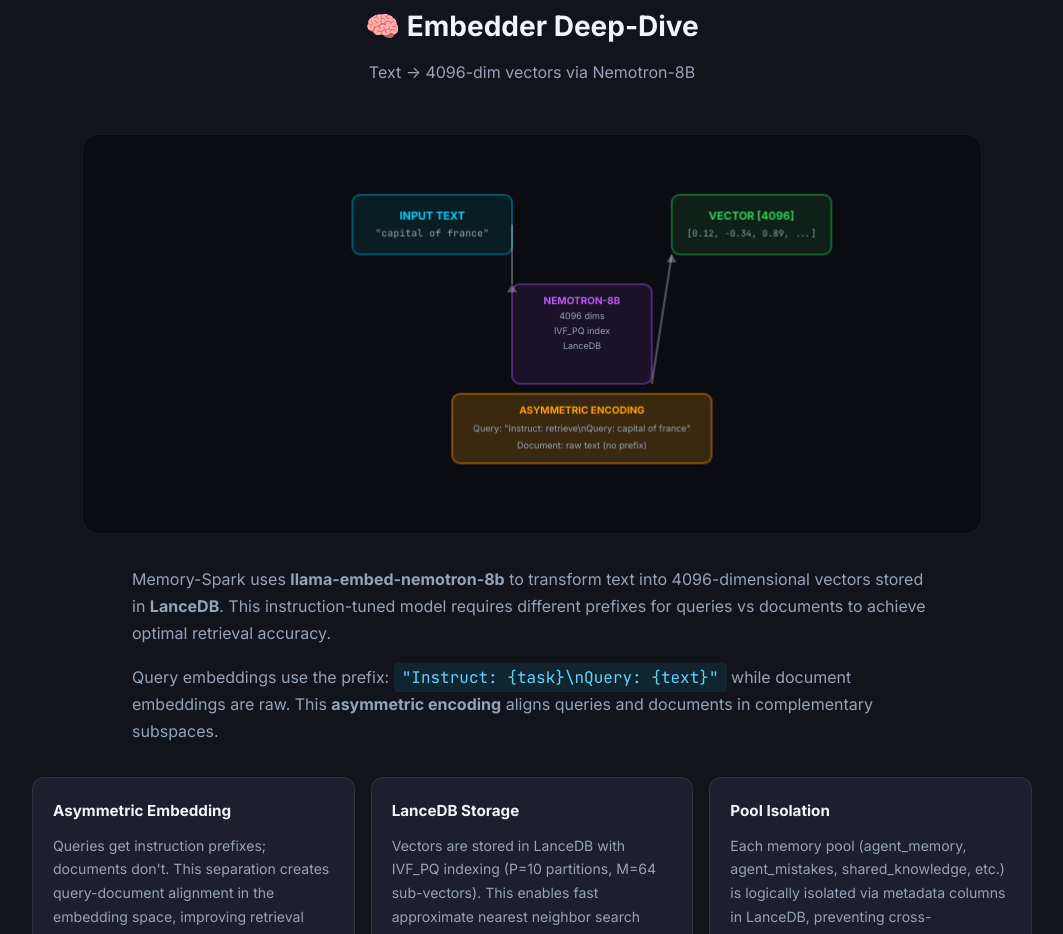
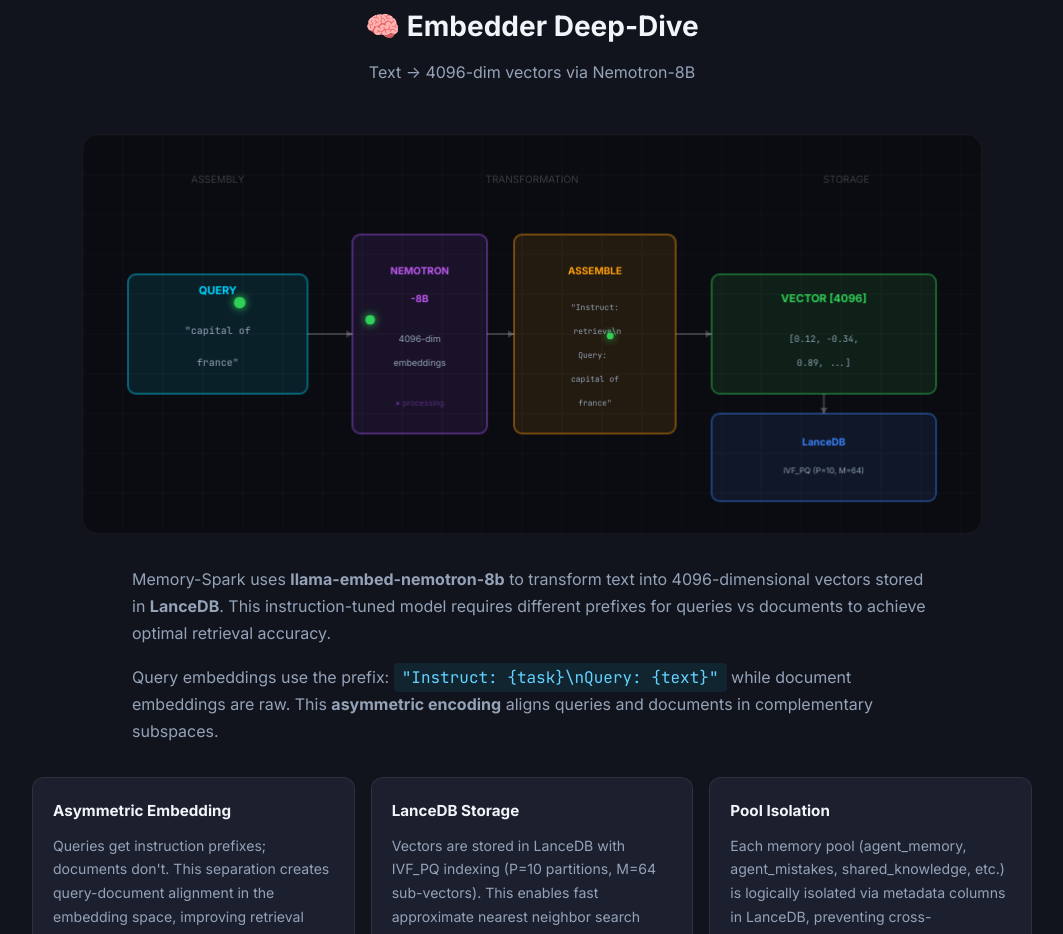
Before and after one commit to kleinpanic/memory-spark, a website: page docs-site/index.html in a window 1280 px wide. Shown: the part 7458-8392 px from the top of the page, without its empty margins (108-1171 px from the left). Drawn offline with Linux system fonts and the light colour scheme.

Commit message:
Improve Embedder animation: add particle flow, LanceDB storage, educational pipeline

```diff
--- a/docs-site/index.html
+++ b/docs-site/index.html
@@ -2261,7 +2261,7 @@
     requestAnimationFrame(animate);
 })();
 
-// Embedder Deep Dive Animation
+// Embedder Deep Dive Animation - Educational Pipeline
 (function() {
     const canvas = document.getElementById('embedder-canvas');
     if (!canvas) return;
@@ -2280,106 +2280,235 @@
     const W = () => canvas.offsetWidth;
     const H = () => canvas.offsetHeight;
 
-    // Draw text → vector visualization
+    // Animated particles
+    const particles = [];
+
+    class EmbedParticle {
+        constructor() {
+            this.t = 0;
+            this.speed = 0.015 + Math.random() * 0.01;
+            this.y = H() * 0.4 + Math.random() * H() * 0.2;
+            this.size = 3 + Math.random() * 3;
+            this.color = Math.random() > 0.5 ? '#00d4ff' : '#30d158';
+        }
+
+        update() {
+            this.t += this.speed;
+            return this.t < 1;
+        }
+
+        draw(ctx) {
+            const w = W();
+            const startX = w * 0.15;
+            const modelX = w * 0.35;
+            const endX = w * 0.75;
+
+            let x;
+            if (this.t < 0.4) {
+                // Phase 1: Text → Model
+                x = startX + (modelX - startX) * (this.t / 0.4);
+            } else if (this.t < 0.6) {
+                // Phase 2: Inside model (processing)
+                x = modelX;
+            } else {
+                // Phase 3: Model → Vector
+                x = modelX + (endX - modelX) * ((this.t - 0.6) / 0.4);
+            }
+
+            // Draw particle with glow
+            ctx.beginPath();
+            ctx.arc(x, this.y, this.size, 0, Math.PI * 2);
+            ctx.fillStyle = this.color;
+            ctx.shadowColor = this.color;
+            ctx.shadowBlur = 8;
+            ctx.fill();
+            ctx.shadowBlur = 0;
+        }
+    }
+
+    let frameCount = 0;
+
     function drawEmbeddingPipeline() {
         ctx.clearRect(0, 0, canvas.width, canvas.height);
-
-        const centerX = W() / 2;
-        const centerY = H() / 2;
-
-        // Draw input text box
-        ctx.fillStyle = 'rgba(6,182,212,0.1)';
-        ctx.strokeStyle = 'rgba(6,182,212,0.4)';
+        frameCount++;
+
+        const w = W();
+        const h = H();
+
+        // Draw background grid
+        ctx.strokeStyle = 'rgba(255,255,255,0.03)';
+        ctx.lineWidth = 1;
+        for (let x = 0; x < w; x += 40) {
+            ctx.beginPath();
+            ctx.moveTo(x, 0);
+            ctx.lineTo(x, h);
+            ctx.stroke();
+        }
+        for (let y = 0; y < h; y += 40) {
+            ctx.beginPath();
+            ctx.moveTo(0, y);
+            ctx.lineTo(w, y);
+            ctx.stroke();
+        }
+
+        // Section labels
+        ctx.font = '10px Inter';
+        ctx.fillStyle = 'rgba(255,255,255,0.2)';
+        ctx.textAlign = 'center';
+        ctx.fillText('ASSEMBLY', w * 0.15, h * 0.12);
+        ctx.fillText('TRANSFORMATION', w * 0.5, h * 0.12);
+        ctx.fillText('STORAGE', w * 0.85, h * 0.12);
+
+        // 1. Input box (Query)
+        ctx.fillStyle = 'rgba(0,212,255,0.1)';
+        ctx.strokeStyle = 'rgba(0,212,255,0.4)';
         ctx.lineWidth = 2;
         ctx.beginPath();
-        ctx.roundRect(centerX - 180, H() * 0.15, 160, 60, 8);
+        ctx.roundRect(w * 0.05, h * 0.35, w * 0.2, h * 0.3, 8);
         ctx.fill();
         ctx.stroke();
 
         ctx.fillStyle = '#00d4ff';
         ctx.font = 'bold 11px Inter';
         ctx.textAlign = 'center';
-        ctx.fillText('INPUT TEXT', centerX - 100, H() * 0.15 + 25);
+        ctx.fillText('QUERY', w * 0.15, h * 0.40);
         ctx.font = '10px JetBrains Mono';
         ctx.fillStyle = '#94a3b8';
-        ctx.fillText('"capital of france"', centerX - 100, H() * 0.15 + 42);
-
-        // Draw model box
+        ctx.fillText('"capital of', w * 0.15, h * 0.50);
+        ctx.fillText('france"', w * 0.15, h * 0.58);
+
+        // 2. Model box (Nemotron-8B)
         ctx.fillStyle = 'rgba(168,85,247,0.1)';
         ctx.strokeStyle = 'rgba(168,85,247,0.4)';
         ctx.beginPath();
-        ctx.roundRect(centerX - 20, centerY - 50, 140, 100, 8);
+        ctx.roundRect(w * 0.30, h * 0.25, w * 0.15, h * 0.50, 8);
         ctx.fill();
         ctx.stroke();
 
         ctx.fillStyle = '#bf5af2';
         ctx.font = 'bold 10px Inter';
-        ctx.fillText('NEMOTRON-8B', centerX + 50, centerY - 30);
+        ctx.fillText('NEMOTRON', w * 0.375, h * 0.35);
+        ctx.fillText('-8B', w * 0.375, h * 0.42);
         ctx.font = '9px Inter';
         ctx.fillStyle = '#94a3b8';
-        ctx.fillText('4096 dims', centerX + 50, centerY - 15);
-        ctx.fillText('IVF_PQ index', centerX + 50, centerY);
-        ctx.fillText('LanceDB', centerX + 50, centerY + 15);
-
-        // Draw output vector box
+        ctx.fillText('4096-dim', w * 0.375, h * 0.52);
+        ctx.fillText('embeddings', w * 0.375, h * 0.58);
+
+        // Processing indicator (pulsing)
+        const pulse = Math.sin(frameCount * 0.1) * 0.3 + 0.7;
+        ctx.fillStyle = `rgba(168,85,247,${pulse})`;
+        ctx.font = '8px Inter';
+        ctx.fillText('● processing', w * 0.375, h * 0.68);
+
+        // 3. Prefix box (Instruction)
+        ctx.fillStyle = 'rgba(255,159,10,0.1)';
+        ctx.strokeStyle = 'rgba(255,159,10,0.4)';
+        ctx.beginPath();
+        ctx.roundRect(w * 0.48, h * 0.25, w * 0.18, h * 0.50, 8);
+        ctx.fill();
+        ctx.stroke();
+
+        ctx.fillStyle = '#ff9f0a';
+        ctx.font = 'bold 10px Inter';
+        ctx.fillText('ASSEMBLE', w * 0.57, h * 0.35);
+        ctx.font = '8px JetBrains Mono';
+        ctx.fillStyle = '#94a3b8';
+        ctx.fillText('"Instruct:', w * 0.57, h * 0.44);
+        ctx.fillText(' retrieve\\n', w * 0.57, h * 0.50);
+        ctx.fillText('Query: ', w * 0.57, h * 0.56);
+        ctx.fillText('capital of', w * 0.57, h * 0.62);
+        ctx.fillText('france"', w * 0.57, h * 0.68);
+
+        // 4. Output vector box
         ctx.fillStyle = 'rgba(48,209,88,0.1)';
         ctx.strokeStyle = 'rgba(48,209,88,0.4)';
         ctx.beginPath();
-        ctx.roundRect(centerX + 140, H() * 0.15, 160, 60, 8);
+        ctx.roundRect(w * 0.70, h * 0.35, w * 0.25, h * 0.3, 8);
         ctx.fill();
         ctx.stroke();
 
         ctx.fillStyle = '#30d158';
         ctx.font = 'bold 11px Inter';
-        ctx.fillText('VECTOR [4096]', centerX + 220, H() * 0.15 + 25);
+        ctx.fillText('VECTOR [4096]', w * 0.825, h * 0.42);
         ctx.font = '9px JetBrains Mono';
         ctx.fillStyle = '#94a3b8';
-        ctx.fillText('[0.12, -0.34, 0.89, ...]', centerX + 220, H() * 0.15 + 42);
-
-        // Draw arrows
-        ctx.strokeStyle = 'rgba(255,255,255,0.3)';
-        ctx.lineWidth = 2;
-
-        // Arrow from text to model
+        ctx.fillText('[0.12, -0.34,', w * 0.825, h * 0.52);
+        ctx.fillText('0.89, ...]', w * 0.825, h * 0.58);
+
+        // 5. LanceDB storage
+        ctx.fillStyle = 'rgba(59,130,246,0.1)';
+        ctx.strokeStyle = 'rgba(59,130,246,0.4)';
         ctx.beginPath();
-        ctx.moveTo(centerX - 20, H() * 0.15 + 30);
-        ctx.lineTo(centerX - 20, centerY - 50);
-        ctx.stroke();
-        drawArrowHead(ctx, centerX - 20, centerY - 50);
-
-        // Arrow from model to vector
-        ctx.beginPath();
-        ctx.moveTo(centerX + 120, centerY + 50);
-        ctx.lineTo(centerX + 140, H() * 0.15 + 60);
-        ctx.stroke();
-        drawArrowHead(ctx, centerX + 140, H() * 0.15 + 60);
-
-        // Draw asymmetric encoding note
-        ctx.fillStyle = 'rgba(255,159,10,0.2)';
-        ctx.strokeStyle = 'rgba(255,159,10,0.4)';
-        ctx.beginPath();
-        ctx.roundRect(centerX - 80, H() * 0.65, 260, 70, 8);
+        ctx.roundRect(w * 0.70, h * 0.70, w * 0.25, h * 0.22, 8);
         ctx.fill();
         ctx.stroke();
 
-        ctx.fillStyle = '#ff9f0a';
+        ctx.fillStyle = '#3b82f6';
         ctx.font = 'bold 10px Inter';
-        ctx.textAlign = 'center';
-        ctx.fillText('ASYMMETRIC ENCODING', centerX + 50, H() * 0.65 + 20);
-        ctx.font = '9px Inter';
+        ctx.fillText('LanceDB', w * 0.825, h * 0.78);
+        ctx.font = '8px Inter';
         ctx.fillStyle = '#94a3b8';
-        ctx.fillText('Query: "Instruct: retrieve\\nQuery: capital of france"', centerX + 50, H() * 0.65 + 38);
-        ctx.fillText('Document: raw text (no prefix)', centerX + 50, H() * 0.65 + 55);
-    }
-
-    function drawArrowHead(ctx, x, y) {
+        ctx.fillText('IVF_PQ (P=10, M=64)', w * 0.825, h * 0.85);
+
+        // Draw arrows
+        ctx.strokeStyle = 'rgba(255,255,255,0.2)';
+        ctx.lineWidth = 2;
+
+        // Arrow 1: Query → Model
         ctx.beginPath();
-        ctx.moveTo(x, y);
-        ctx.lineTo(x - 5, y + 8);
-        ctx.lineTo(x + 5, y + 8);
+        ctx.moveTo(w * 0.25, h * 0.5);
+        ctx.lineTo(w * 0.30, h * 0.5);
+        ctx.stroke();
+        drawArrowHead(ctx, w * 0.30, h * 0.5, 0);
+
+        // Arrow 2: Model → Prefix (horizontal)
+        ctx.beginPath();
+        ctx.moveTo(w * 0.45, h * 0.5);
+        ctx.lineTo(w * 0.48, h * 0.5);
+        ctx.stroke();
+        drawArrowHead(ctx, w * 0.48, h * 0.5, 0);
+
+        // Arrow 3: Prefix → Vector
+        ctx.beginPath();
+        ctx.moveTo(w * 0.66, h * 0.5);
+        ctx.lineTo(w * 0.70, h * 0.5);
+        ctx.stroke();
+        drawArrowHead(ctx, w * 0.70, h * 0.5, 0);
+
+        // Arrow 4: Vector → LanceDB
+        ctx.beginPath();
+        ctx.moveTo(w * 0.825, h * 0.65);
+        ctx.lineTo(w * 0.825, h * 0.70);
+        ctx.stroke();
+        drawArrowHead(ctx, w * 0.825, h * 0.70, 90);
+
+        // Spawn new particles
+        if (frameCount % 20 === 0 && particles.length < 15) {
+            particles.push(new EmbedParticle());
+        }
+
+        // Update and draw particles
+        for (let i = particles.length - 1; i >= 0; i--) {
+            if (!particles[i].update()) {
+                particles.splice(i, 1);
+            } else {
+                particles[i].draw(ctx);
+            }
+        }
+    }
+
+    function drawArrowHead(ctx, x, y, angle) {
+        ctx.save();
+        ctx.translate(x, y);
+        ctx.rotate(angle * Math.PI / 180);
+        ctx.beginPath();
+        ctx.moveTo(0, 0);
+        ctx.lineTo(-6, -4);
+        ctx.lineTo(-6, 4);
         ctx.closePath();
-        ctx.fillStyle = 'rgba(255,255,255,0.3)';
+        ctx.fillStyle = 'rgba(255,255,255,0.2)';
         ctx.fill();
+        ctx.restore();
     }
 
     function animate() {
```
